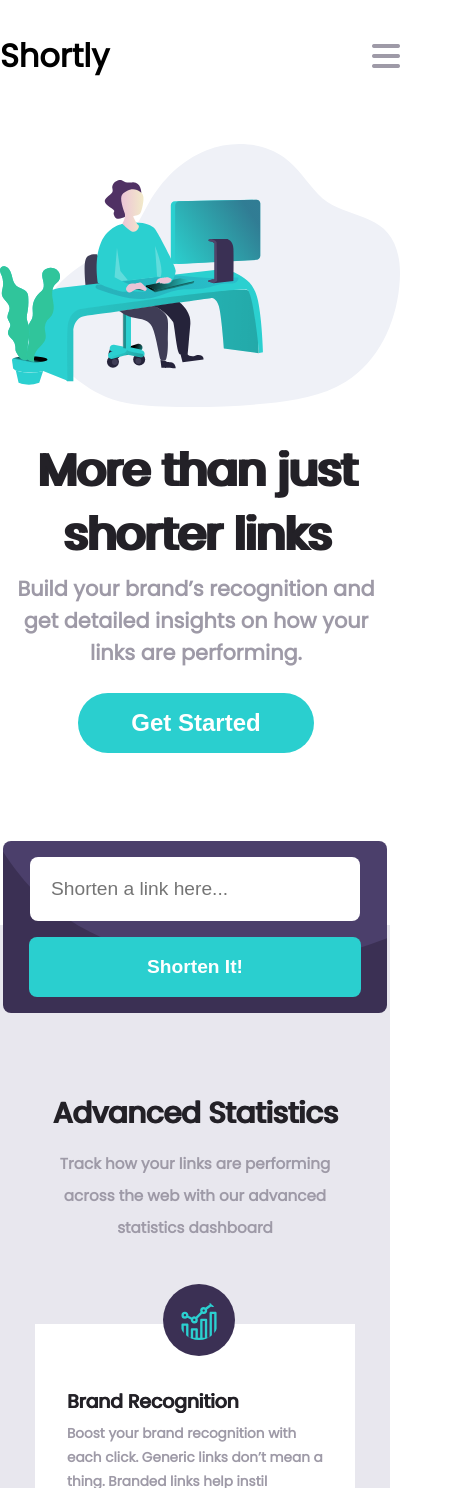
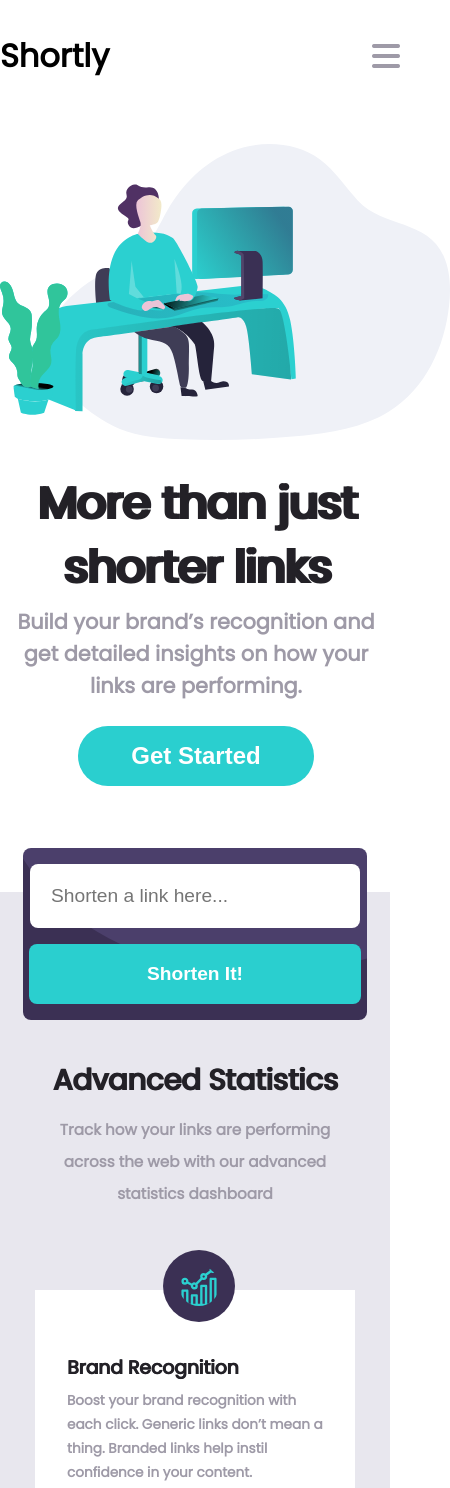
Before and after one commit to rahbhee/URL-shortener, a React (Vite) app in the folder url-shortener/: page / in a window 390 px wide. Shown: the top 1488 px of the page, 450 px wide, since content can reach past the window. Built offline with nearby package versions, Linux system fonts and the light colour scheme; a web font is replaced by a local one.

Commit message:
styled link results

```diff
--- a/url-shortener/src/Api.jsx
+++ b/url-shortener/src/Api.jsx
@@ -1,5 +1,5 @@
 async function createShortUrl(longUrl){
-    const apikey = "53122cfd9ccf44fe9b40fc48dbf1f94f";
+    const apikey = "89687bdb8d85440ab7ff0daa35bab4ff";
     const apiUrl = `https://api.rebrandly.com/v1/links/new?apikey=${apikey}&destination=${encodeURIComponent(longUrl)}`;
     try {
         const response = await fetch(apiUrl);
--- a/url-shortener/src/App.css
+++ b/url-shortener/src/App.css
@@ -41,6 +41,7 @@ nav div:nth-child(2){
 header{
   padding-right: 5rem;
   padding-left: 5rem;
+  height: 30rem;
 }
 header h1{
   margin-top: 2rem;
@@ -63,7 +64,8 @@ header article div{
 header article img{
   margin-left: 2.5rem;
   margin: auto;
-  width: 550px;
+  width: 600px;
+  object-fit: contain;
 }
 header article div p, .about-section p{
   color: hsl(257, 7%, 63%);
@@ -99,24 +101,28 @@ nav button{
 article button{
   padding: .8rem 1.8rem;
 }
+.url-container{
+  position: relative;
+  top: 4rem;
+}
 .form-section{
   background-color: hsl(257, 27%, 26%);
   background-image: url("/bg-boost-desktop.svg");
-  width: 75%;
-  padding: 2rem 1rem;
+  width: 80%;
+  padding: 2.5rem 1rem;
   margin: auto;
   border-radius: .5rem;;
   display: flex;
   justify-content: center;
   flex-direction: column;
-  position: relative;
-  top: 3.5rem;
+  left: 5rem;
+  right: 5rem;
 }
 
 .form-section input{
-  width: 32rem;
+  width: 45rem;
   margin-right: 1rem;
-  padding: 1rem 1.5rem;
+  padding: 1.5rem 1.5rem;
   font-size: .85rem;
   border-radius: .5rem;
   border: none;
@@ -124,9 +130,9 @@ article button{
   box-shadow: none;
 }
 .form-section-button{
-  width: 10rem;
+  width: 13rem;
   margin-left: 1rem;
-  padding: 1rem;
+  padding: 1.5rem 1rem;
   border-radius: .5rem;
 }
 .resut{
@@ -144,13 +150,26 @@ article button{
   justify-content:space-between;
   width: 75%;
   margin: auto;
-  position: relative;
   top: 19rem;
+  margin-top: 1rem;
   background-color: #fff;
   padding: 1rem 2rem;
+  box-shadow: 0px 0px 5px 0px grey;
+  align-items: center;
+}
+.longUrlCont{
+  position: relative;
 }
 .right{
+  margin-top: .5rem;
   display: flex;
+  align-items: center;
+  color: hsl(180, 66%, 49%);
+}
+.right button{
+  padding: .5rem 1.5rem;
+  margin-right: 1rem;
+  margin-left: 1rem;
 }
 .show-alert{
   display: block;
@@ -349,6 +368,7 @@ footer div p{
   header{
     padding-right: 0;
     padding-left: 0;
+    padding-bottom: 5rem;
   }
   header article{
     flex-direction:column-reverse;
@@ -366,7 +386,7 @@ footer div p{
     font-size: 1.3rem;
   }
   header article img{
-    width: 400px;
+    width: 450px;
   }
   header article button{
     width: 60%;
@@ -378,21 +398,36 @@ footer div p{
     top: 5.5rem;
   }
   .form-section{
-    width: 22rem;
+    left: 2rem;
+    right: 2rem;
     align-items: center;
     margin: 0 auto;
     padding: 1rem;
     flex-direction: column;
+    top: 52.5rem;
   }
   .url_display{
-    top: 8rem;
+    top: 11rem;
     font-size: .85rem;
     flex-direction: column;
+  }.url-container{
+    margin-bottom: 8rem;
+  }
+  .right{
+    margin-top: .5rem;
+    display: flex;
+    align-items: center;
+  }
+  .right button{
+    padding: .5rem 1.5rem;
+  }
+  .right{
+    display: flex;
+    justify-content: space-between;
   }
   .form-section input{
     width: 18rem;
     padding: 1.3rem;
-
     margin: auto;
     margin-right: 0;
     margin-bottom: 1rem;
@@ -404,8 +439,8 @@ footer div p{
     font-size: 1.2rem;
     margin: auto;
   }
-  .url_display{
-
+  .url-container{
+    top: 16rem;
   }
   .about-section .about-flex{
     flex-direction: column;
@@ -467,15 +502,18 @@ header img{
     flex-direction: column-reverse;
     align-items: center;
   }
+
   .form-section{
-    width: 30rem;
+    left: 2rem;
+    right: 2rem;
     align-items: center;
     margin: 0 auto;
     padding: 1rem;
-    top: 5.5rem;
+    flex-direction: column;
+    top: 53.5rem;
   }
   .form-section input{
-    width: 28rem;
+    width: 94%;
     padding: 1.3rem;
     margin: auto;
     margin-right: 0;
@@ -483,7 +521,7 @@ header img{
     font-size: 1.2rem;
   }
   .form-section button{
-    width: 30.55rem;
+    width: 105%;
     padding: 1.2rem;
     font-size: 1.2rem;
     margin: auto;
--- a/url-shortener/src/linkresult.jsx
+++ b/url-shortener/src/linkresult.jsx
@@ -18,7 +18,8 @@ export default function ShortUrlCont(props) {
   const copied = isCopied? 'copy-btn-copied':'';
 
   return (
-    <div className='url_display'>
+    <>
+     <div className='url_display'>
       <div className="longUrlCont">
         <p className="longUrl">{props.longUrl}</p>
       </div>
@@ -27,5 +28,7 @@ export default function ShortUrlCont(props) {
         <button onClick={copyShortUrl} className={`copy-btn ${copied}`}>{button}</button>
       </div>
     </div>
+    </>
+
   )
 }
--- a/url-shortener/src/mainarticle.jsx
+++ b/url-shortener/src/mainarticle.jsx
@@ -17,14 +17,19 @@ function MainArticle(){
         <>
         <main>
             <HeaderSection/>
+            <div className="url-container">
             <UrlShortener addUrlData={addUrlData}/>
-            {urlData.map((data,index)=>
+        <div className="urlContainer">
+          {urlData.map((data,index)=>
             <ShortUrlCont
               key={index}
               shortUrl={data.shortUrl}
               longUrl={data.url}
             />
           )}
+        </div>
+            </div>
+
             <AboutSection/>
             <LinkSection/>
         </main>
```
